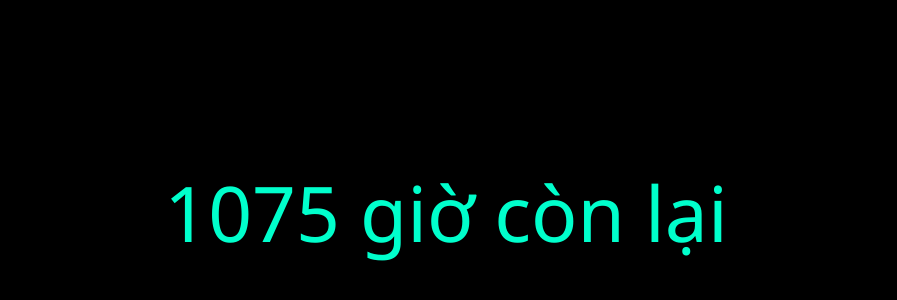
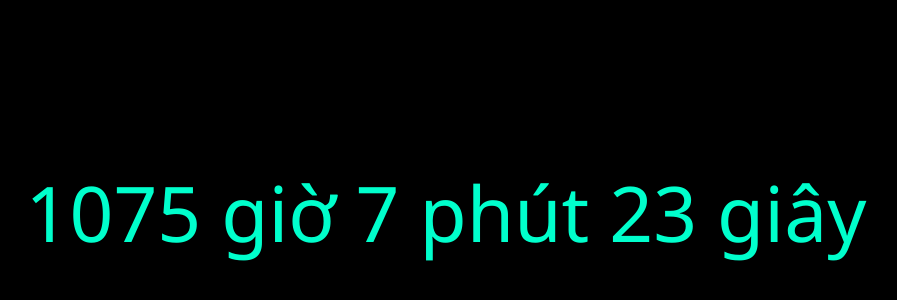
Before and after one commit to adminmvppq/countdown, a plain HTML site: page index.html in a window 1280 px wide. Shown: the part 188-488 px from the top of the page, without its empty margins (194-1091 px from the left). Drawn offline with Linux system fonts and the light colour scheme.

Commit message:
Update index.html

```diff
--- a/index.html
+++ b/index.html
@@ -3,7 +3,7 @@
 <head>
   <meta charset="UTF-8" />
   <meta name="viewport" content="width=device-width, initial-scale=1.0" />
-  <title>Countdown</title>
+  <title>Countdown đến 1/9/2025 12:00 (GMT+7)</title>
   <style>
     html, body {
       margin: 0;
@@ -33,8 +33,8 @@
   <div class="countdown" id="countdown">Đang tải...</div>
 
   <script>
-    // Thời điểm kết thúc: 1/9/2025 12:00 trưa (giờ địa phương)
-    const endTime = new Date("2025-08-31T23:59:00");
+    // Thời điểm kết thúc: 1/9/2025 12:00 trưa giờ Việt Nam (GMT+7)
+    const endTime = new Date("2025-08-31T23:59:00Z"); // 12:00 GMT+7 = 05:00 UTC
 
     function updateCountdown() {
       const now = new Date();
@@ -45,8 +45,13 @@
         return;
       }
 
-      const totalHours = Math.floor(distance / (1000 * 60 * 60));
-      document.getElementById("countdown").innerHTML = `${totalHours} giờ còn lại`;
+      const totalSeconds = Math.floor(distance / 1000);
+      const hours = Math.floor(totalSeconds / 3600);
+      const minutes = Math.floor((totalSeconds % 3600) / 60);
+      const seconds = totalSeconds % 60;
+
+      document.getElementById("countdown").innerHTML =
+        `${hours} giờ ${minutes} phút ${seconds} giây`;
     }
 
     updateCountdown();
```
